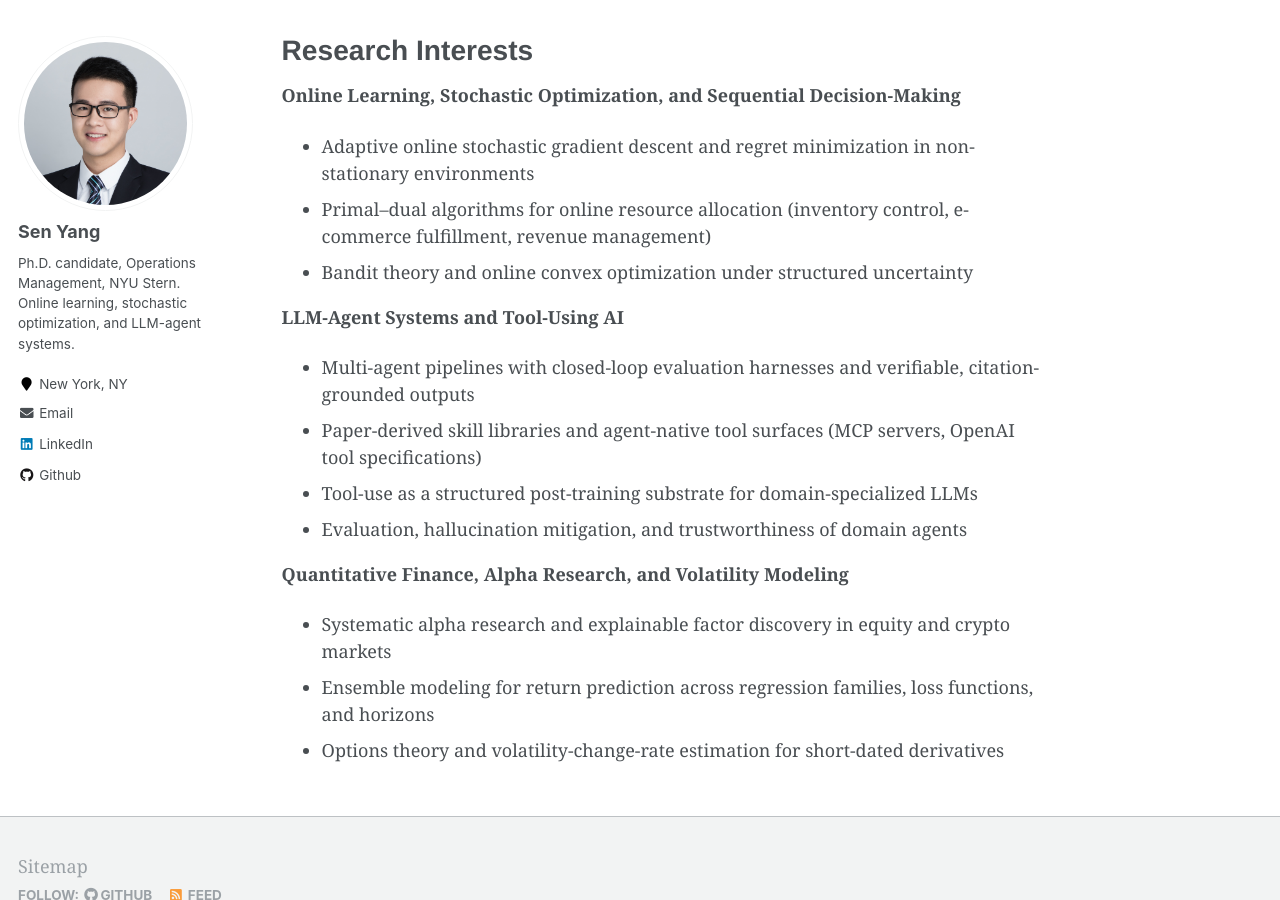
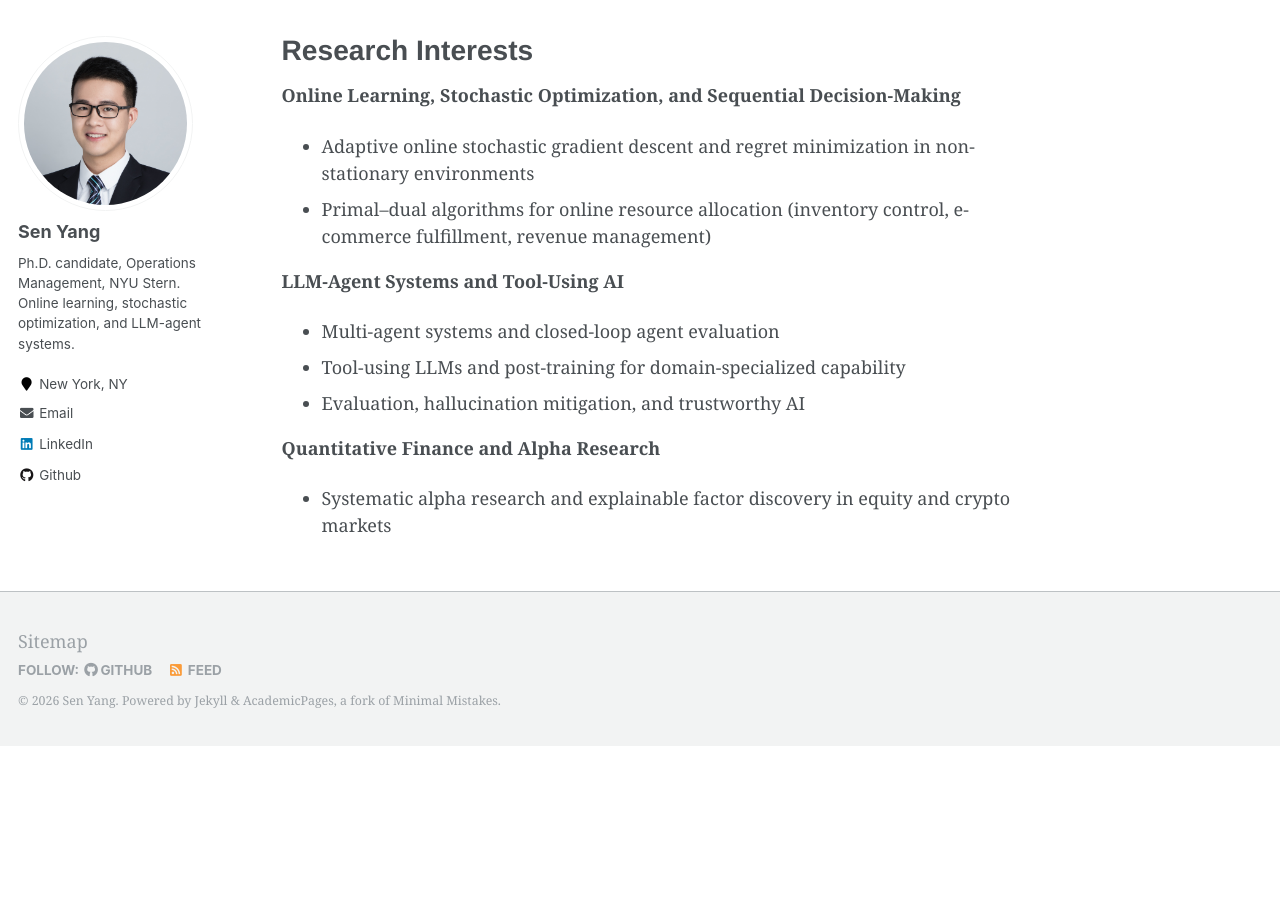
Before and after one commit to SenYangOM/SenYangOM.github.io, a Jekyll site: the page built from _pages/about.md, in a window 1280 px wide and 900 px high, scrolled down 1258 px. Built offline with Jekyll 4.4.1, drawn with Linux system fonts in a browser that asks for light colours; after the commit the page ends 2004 px from its top, so only the background shows below that.

Commit message:
Tighten Research Interests to higher-level research areas
Drop bandit-theory, ensemble-modeling, and options/volatility bullets;
rewrite the LLM-Agent Systems bullets from implementation-level phrasing
to research-area abstraction; tighten the quant-finance header to match
the remaining content.

```diff
--- a/_pages/about.md
+++ b/_pages/about.md
@@ -29,15 +29,11 @@ I am based in New York City. Email: sy2576 [at] stern [dot] nyu [dot] edu.
 **Online Learning, Stochastic Optimization, and Sequential Decision-Making**
 - Adaptive online stochastic gradient descent and regret minimization in non-stationary environments
 - Primal–dual algorithms for online resource allocation (inventory control, e-commerce fulfillment, revenue management)
-- Bandit theory and online convex optimization under structured uncertainty
 
 **LLM-Agent Systems and Tool-Using AI**
-- Multi-agent pipelines with closed-loop evaluation harnesses and verifiable, citation-grounded outputs
-- Paper-derived skill libraries and agent-native tool surfaces (MCP servers, OpenAI tool specifications)
-- Tool-use as a structured post-training substrate for domain-specialized LLMs
-- Evaluation, hallucination mitigation, and trustworthiness of domain agents
+- Multi-agent systems and closed-loop agent evaluation
+- Tool-using LLMs and post-training for domain-specialized capability
+- Evaluation, hallucination mitigation, and trustworthy AI
 
-**Quantitative Finance, Alpha Research, and Volatility Modeling**
+**Quantitative Finance and Alpha Research**
 - Systematic alpha research and explainable factor discovery in equity and crypto markets
-- Ensemble modeling for return prediction across regression families, loss functions, and horizons
-- Options theory and volatility-change-rate estimation for short-dated derivatives
```
